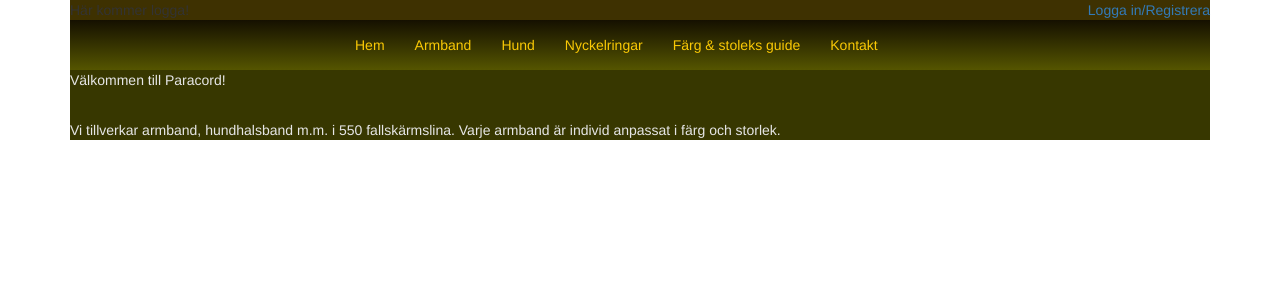
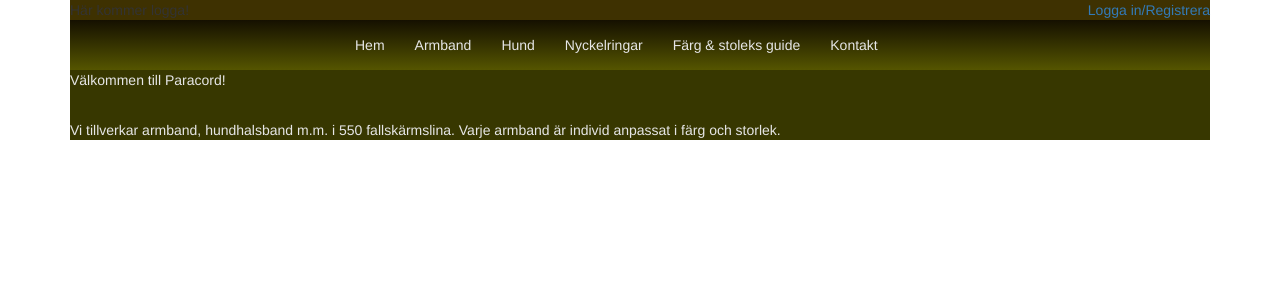
Before and after one commit to Duffy035/EGON, a PHP site: page / in a window 1280 px wide. Shown: the top 300 px of the page. Run offline with PHP 8.4, Linux system fonts and the light colour scheme.

Commit message:
Färg
ändrat färg till vitt på nav

```diff
--- a/css/style.css
+++ b/css/style.css
@@ -13,7 +13,7 @@
 	border-style: none;
 }
 .navbar-default .navbar-nav li a{
-	color:#FAC905;
+	color:#E6E6E6;
 }
 
 
```
